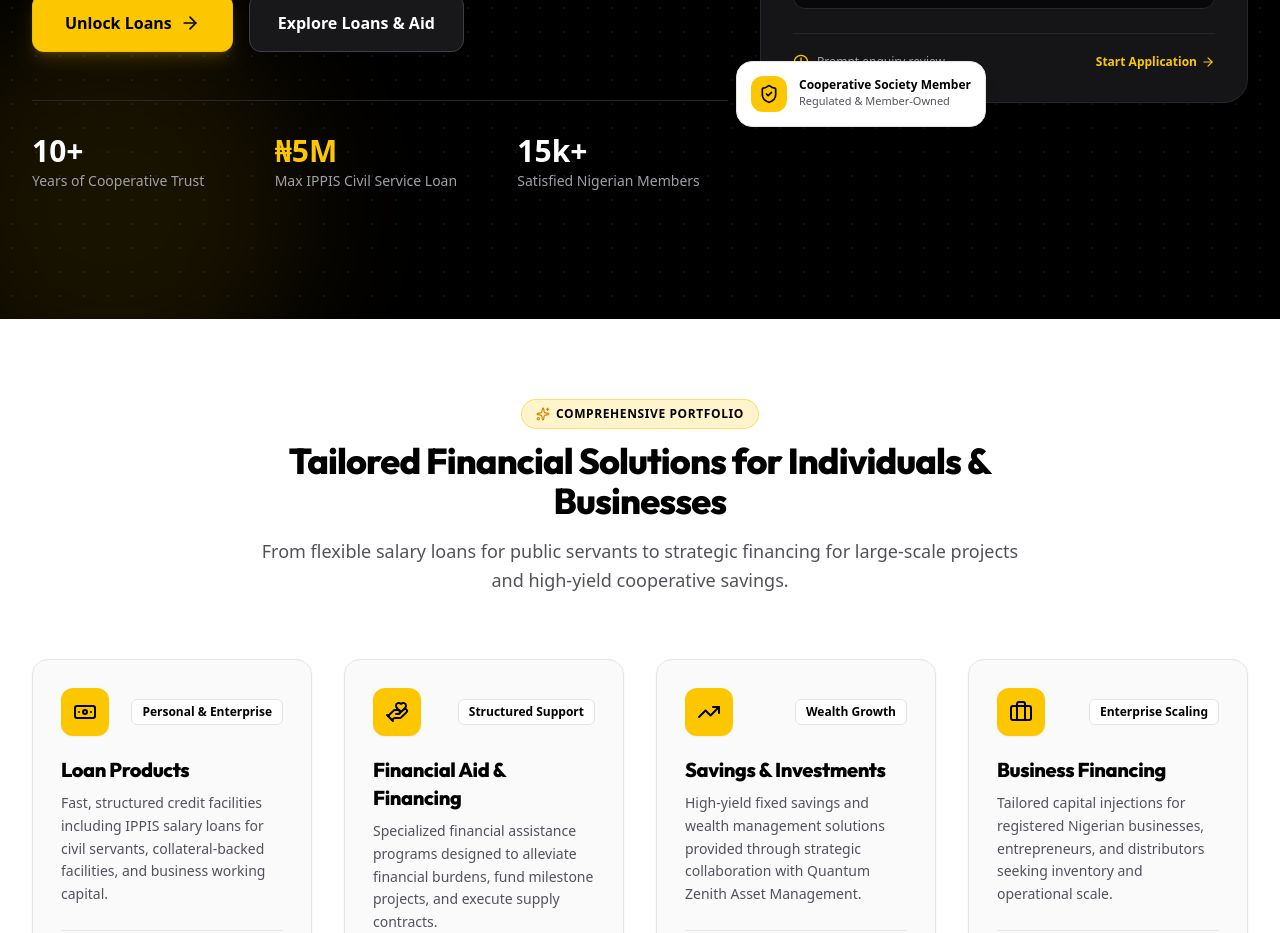
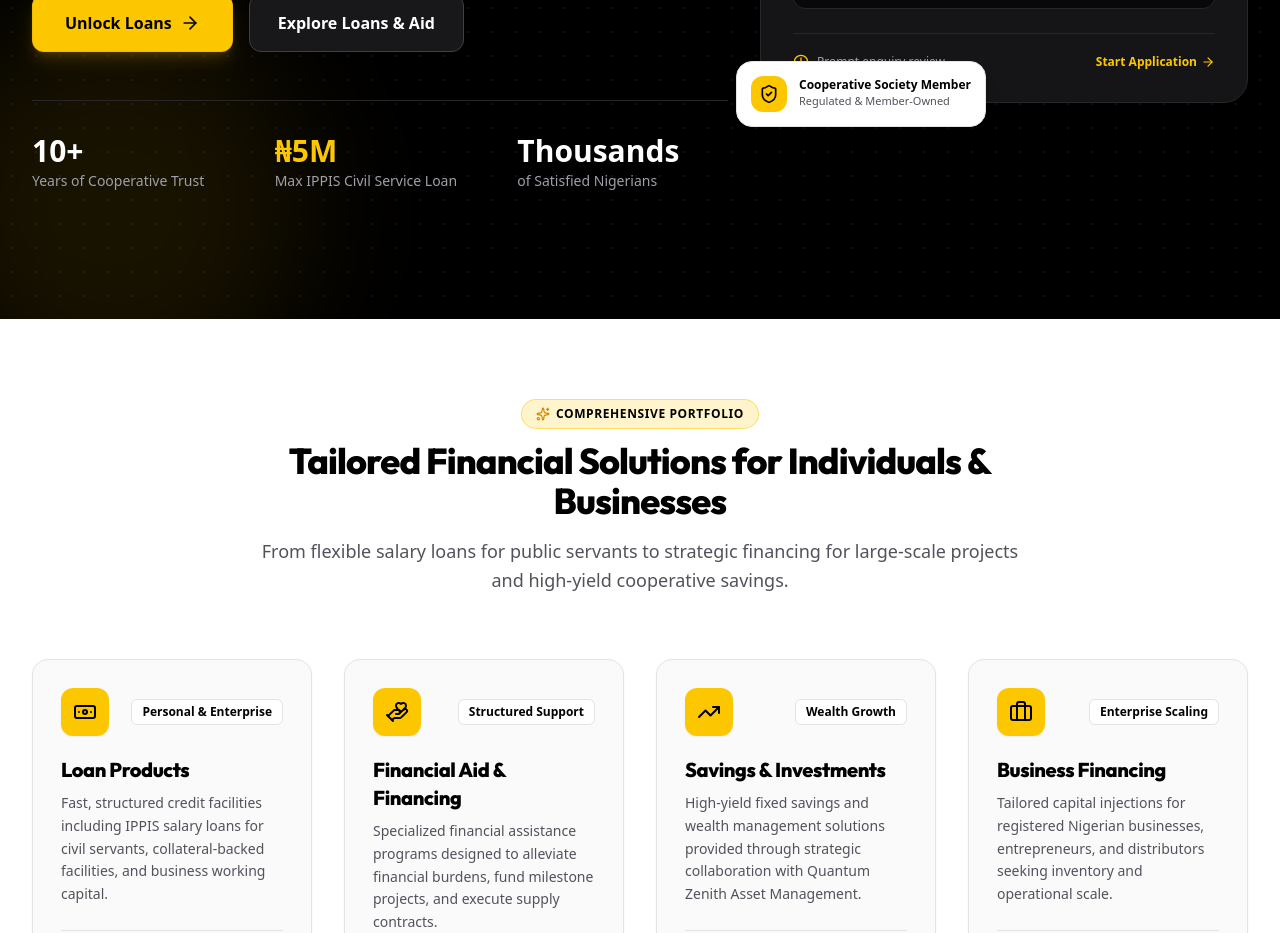
Before and after one commit to Vermachendless/kuunloans1, a React (Vite) app: page / in a window 1280 px wide. Shown: the part 780-1713 px from the top of the page. Built offline with nearby package versions, Linux system fonts and the light colour scheme.

Commit message:
numbers change

```diff
--- a/src/components/Hero.tsx
+++ b/src/components/Hero.tsx
@@ -119,10 +119,10 @@ export const Hero: React.FC<HeroProps> = ({ onOpenApplicationModal, onExploreLoa
               </div>
               <div>
                 <p className="text-2xl sm:text-3xl font-black text-white font-heading">
-                  15k+
+                  Thousands
                 </p>
                 <p className="text-xs sm:text-sm text-zinc-400 mt-0.5 font-medium">
-                  Satisfied Nigerian Members
+                  of Satisfied Nigerians
                 </p>
               </div>
             </div>
--- a/src/data/mockData.ts
+++ b/src/data/mockData.ts
@@ -8,7 +8,7 @@ export const COMPANY_INFO = {
   establishedYear: '2014',
   yearsOfExcellence: '10+',
   totalDisbursed: '₦2.5B+',
-  satisfiedMembers: '15,000+',
+  satisfiedMembers: 'Thousands+',
   ippisMaxLimit: '₦5,000,000',
   phones: [
     '+234 701 529 2816',
```
